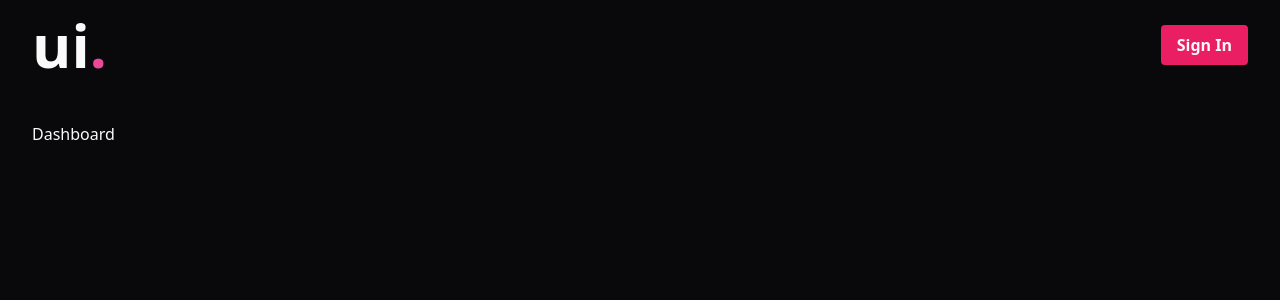
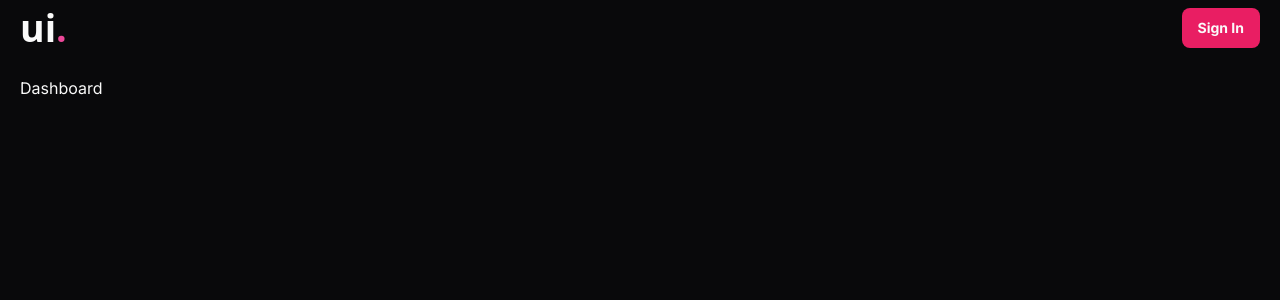
Before and after one commit to MarcosRene/athena, a React (Vite) app: page / in a window 1280 px wide. Shown: the top 300 px of the page. Built offline with nearby package versions, Linux system fonts and the light colour scheme.

Commit message:
refactor: add Button component

```diff
--- a/src/components/button.tsx
+++ b/src/components/button.tsx
@@ -4,14 +4,5 @@ import { ComponentProps } from 'react'
 interface ButtonProps extends ComponentProps<'button'> {}
 
 export function Button({ children, className }: ButtonProps) {
-  return (
-    <button
-      className={cn(
-        'h-10 px-4 font-semibold border-0 rounded bg-pink500 flex justify-center items-center hover:bg-pink600 transition-colors ease-in-out',
-        className
-      )}
-    >
-      {children}
-    </button>
-  )
+  return <button className={cn('btn', className)}>{children}</button>
 }
--- a/src/global.css
+++ b/src/global.css
@@ -3,11 +3,25 @@
 @tailwind utilities;
 
 @layer base {
+  html {
+    font-size: 62.5%;
+  }
+
   body {
-    @apply bg-black100 text-white100;
+    @apply bg-black100 text-white100 font-body text-[1.6rem];
   }
 
   button {
     @apply cursor-pointer;
   }
 }
+
+@layer components {
+  .input {
+    @apply h-[4rem] w-full py-0 px-[1.6rem] text-[1.4rem] bg-black100 text-white100 border border-[#27272a] rounded-[0.8rem] placeholder-[#767676] focus:border-[transparent] focus:outline outline-2 outline-pink500;
+  }
+
+  .btn {
+    @apply h-[4rem] py-0 px-[1.6rem] flex items-center justify-center text-[1.4rem] leading-[100%] font-semibold bg-pink500 transition-colors hover:bg-pink600 rounded-[0.8rem];
+  }
+}
```
